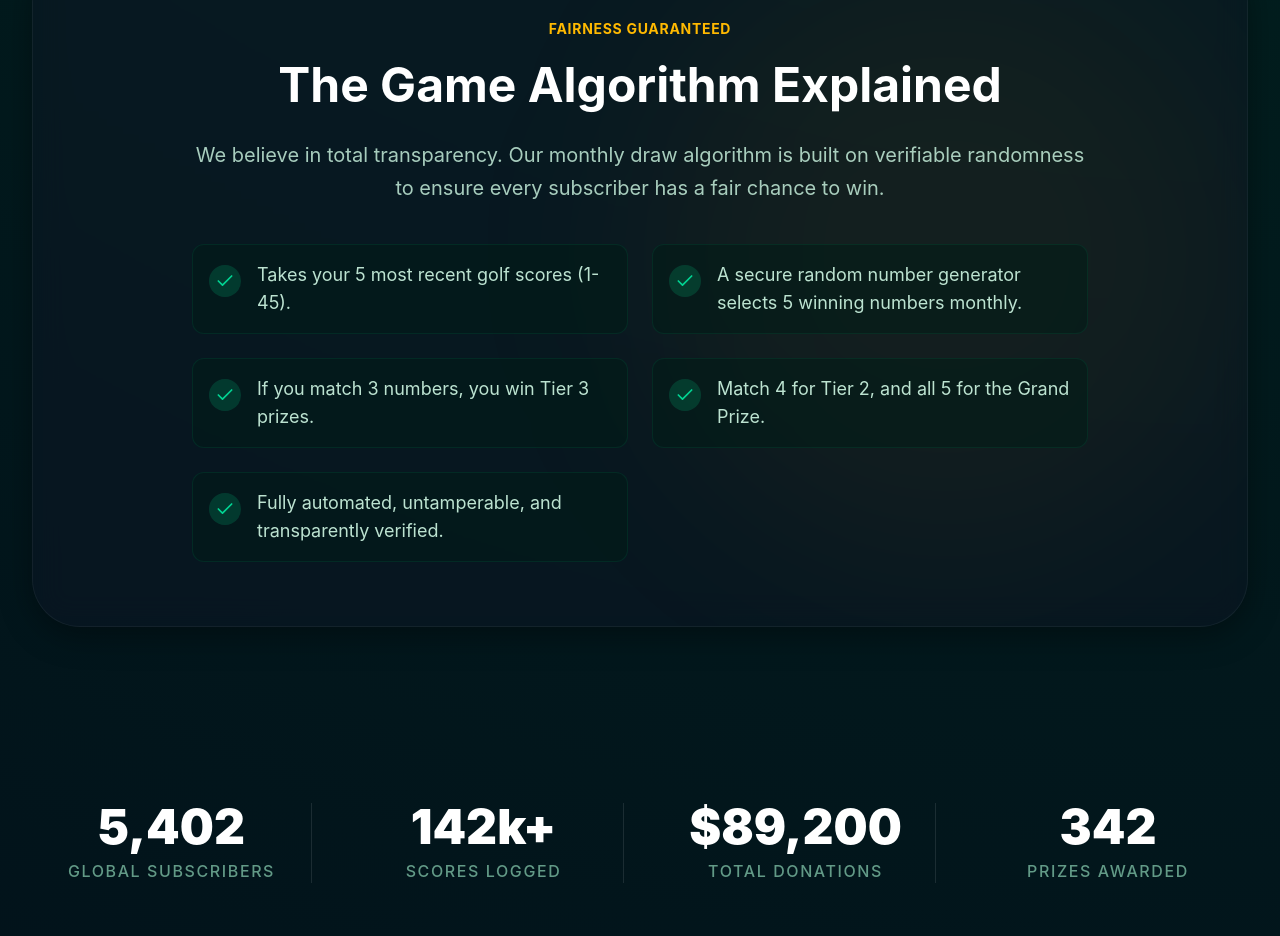
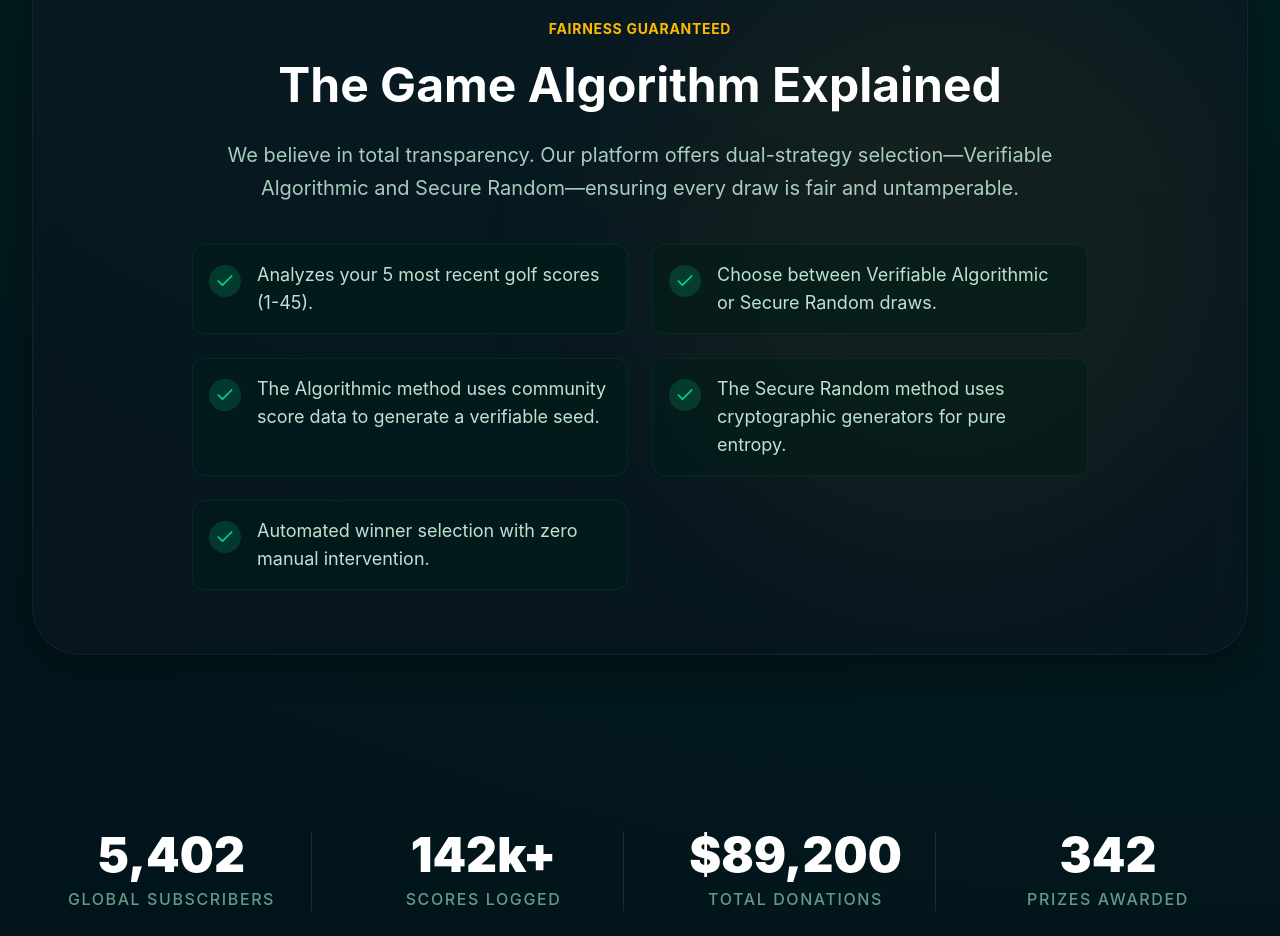
Before and after one commit to rahulll-rai/golf-charity-platform, a React (Vite) app in the folder client/: page / in a window 1280 px wide. Shown: the part 1791-2727 px from the top of the page. Built offline with nearby package versions, Linux system fonts and the light colour scheme; no server answers.

Commit message:
Update Home page with dual-strategy algorithm explanation

```diff
--- a/client/src/pages/Home.jsx
+++ b/client/src/pages/Home.jsx
@@ -140,15 +140,15 @@ const Home = () => {
                 <span className="text-amber-400 font-bold tracking-wider uppercase text-sm mb-4 block">Fairness Guaranteed</span>
                 <h2 className="text-4xl md:text-5xl font-bold mb-6 text-white leading-tight">The Game Algorithm Explained</h2>
                 <p className="text-emerald-100/80 text-xl mb-10 leading-relaxed">
-                  We believe in total transparency. Our monthly draw algorithm is built on verifiable randomness to ensure every subscriber has a fair chance to win.
+                  We believe in total transparency. Our platform offers dual-strategy selection—Verifiable Algorithmic and Secure Random—ensuring every draw is fair and untamperable.
                 </p>
                 <div className="grid grid-cols-1 sm:grid-cols-2 gap-6 text-left">
                   {[
-                    "Takes your 5 most recent golf scores (1-45).",
-                    "A secure random number generator selects 5 winning numbers monthly.",
-                    "If you match 3 numbers, you win Tier 3 prizes.",
-                    "Match 4 for Tier 2, and all 5 for the Grand Prize.",
-                    "Fully automated, untamperable, and transparently verified."
+                    "Analyzes your 5 most recent golf scores (1-45).",
+                    "Choose between Verifiable Algorithmic or Secure Random draws.",
+                    "The Algorithmic method uses community score data to generate a verifiable seed.",
+                    "The Secure Random method uses cryptographic generators for pure entropy.",
+                    "Automated winner selection with zero manual intervention."
                   ].map((point, idx) => (
                     <div key={idx} className="flex items-start gap-4 bg-[#011c16]/50 p-4 rounded-xl border border-emerald-500/10">
                       <div className="w-8 h-8 rounded-full bg-emerald-500/20 text-emerald-400 flex items-center justify-center shrink-0 mt-1">
```
